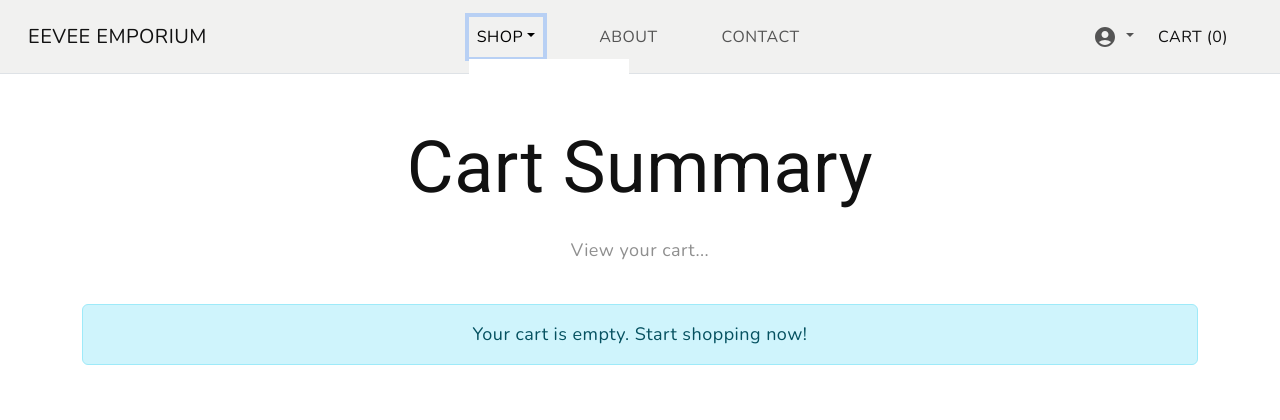
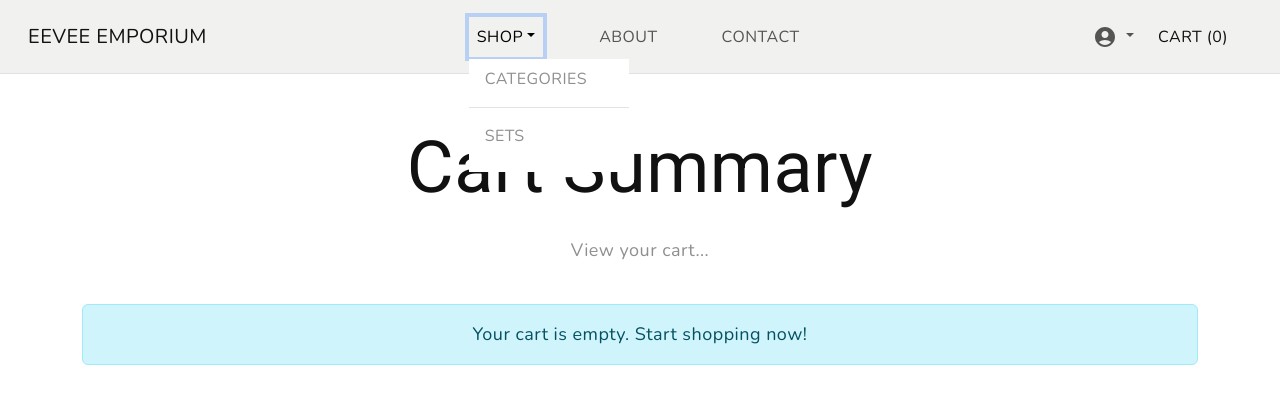
Before and after one commit to JaimieHemmings/eevee-emporium, a Django app: page /cart/ in a window 1280 px wide, after a click on "SHOP". Shown: the top 420 px of the page. Run offline with Django 5.2, Linux system fonts and the light colour scheme; data that the repository does not hold is empty.

Commit message:
update: nav

```diff
--- a/store/templates/nav.html
+++ b/store/templates/nav.html
@@ -28,10 +28,26 @@
                   <a class="nav-link dropdown-toggle" href="#" id="dropdownShop" data-bs-toggle="dropdown"
                     aria-haspopup="true" aria-expanded="false">Shop</a>
                   <ul class="dropdown-menu list-unstyled" aria-labelledby="dropdownShop">
+                    <li class="px-3"><p>Categories</p></li>
                     {% for category in categories %}
                     <li>
                       <a href="{% url 'category' category.slug %}" class="dropdown-item item-anchor">
                         <span class="text-uppercase">{{ category.name }}</span>
+                      </a>
+                    </li>
+                    {% endfor %}
+                    <li>
+                      <hr />
+                    </li>
+                    <li>
+                      <p class="px-3">
+                        Sets
+                      </p>
+                    </li>
+                    {% for set in sets %}
+                    <li>
+                      <a href="{% url 'set' set.slug %}" class="dropdown-item item-anchor">
+                        <span class="text-uppercase">{{ set.name }}</span>
                       </a>
                     </li>
                     {% endfor %}
--- a/store/utils/context_processors.py
+++ b/store/utils/context_processors.py
@@ -1,5 +1,9 @@
-from ..models import Category
+from ..models import Category, Set
 
 def categories_processor(request):
     categories = Category.objects.all()
     return {'categories': categories}
+
+def sets_processor(request):
+    sets = Set.objects.all()
+    return {'sets': sets}
```
